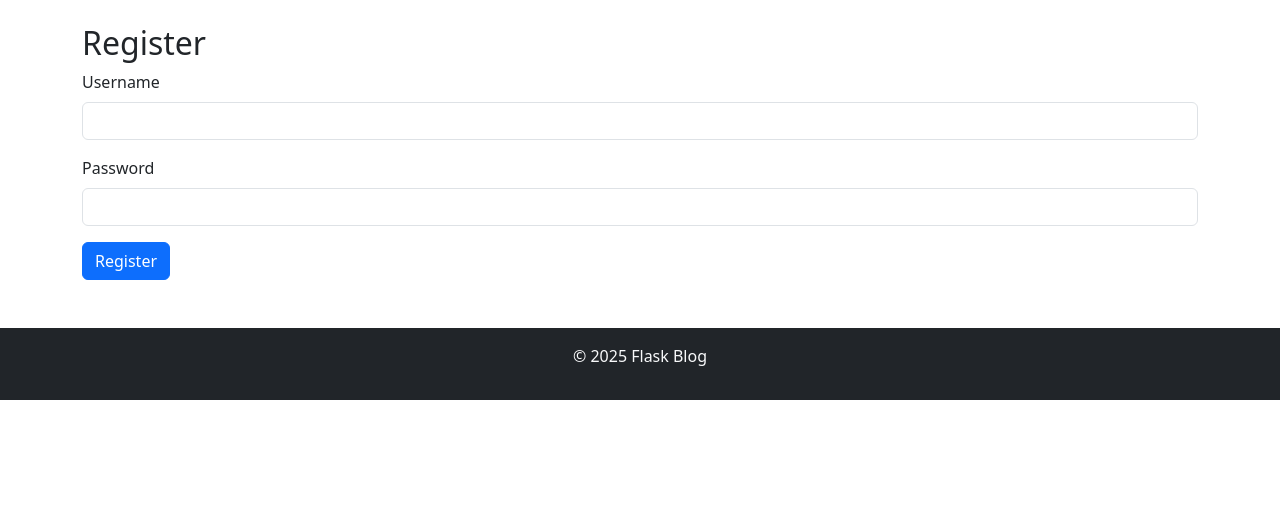
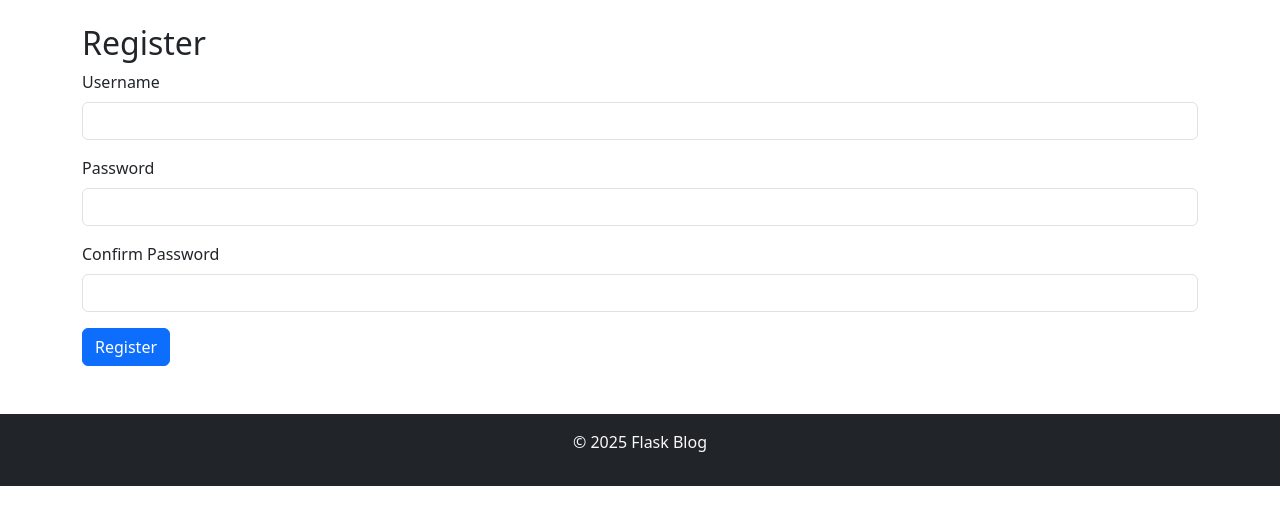
Before and after one commit to Ahad077/Blog-App, a Flask app: page /register in a window 1280 px wide. Shown: the part 56-581 px from the top of the page. Run offline with Flask 3, Linux system fonts and the light colour scheme.

Commit message:
Update register.html

```diff
--- a/templates/register.html
+++ b/templates/register.html
@@ -6,14 +6,22 @@
 <h2>Register</h2>
 <form method="POST">
   {{ form.hidden_tag() }}
+
   <div class="mb-3">
     {{ form.username.label(class="form-label") }}
     {{ form.username(class="form-control") }}
   </div>
+
   <div class="mb-3">
     {{ form.password.label(class="form-label") }}
     {{ form.password(class="form-control") }}
   </div>
+
+  <div class="mb-3">
+    {{ form.confirm_password.label(class="form-label") }}
+    {{ form.confirm_password(class="form-control") }}
+  </div>
+
   {{ form.submit(class="btn btn-primary") }}
 </form>
 {% endblock %}
```
Lines whose indentation alone changed are shown as unchanged.
